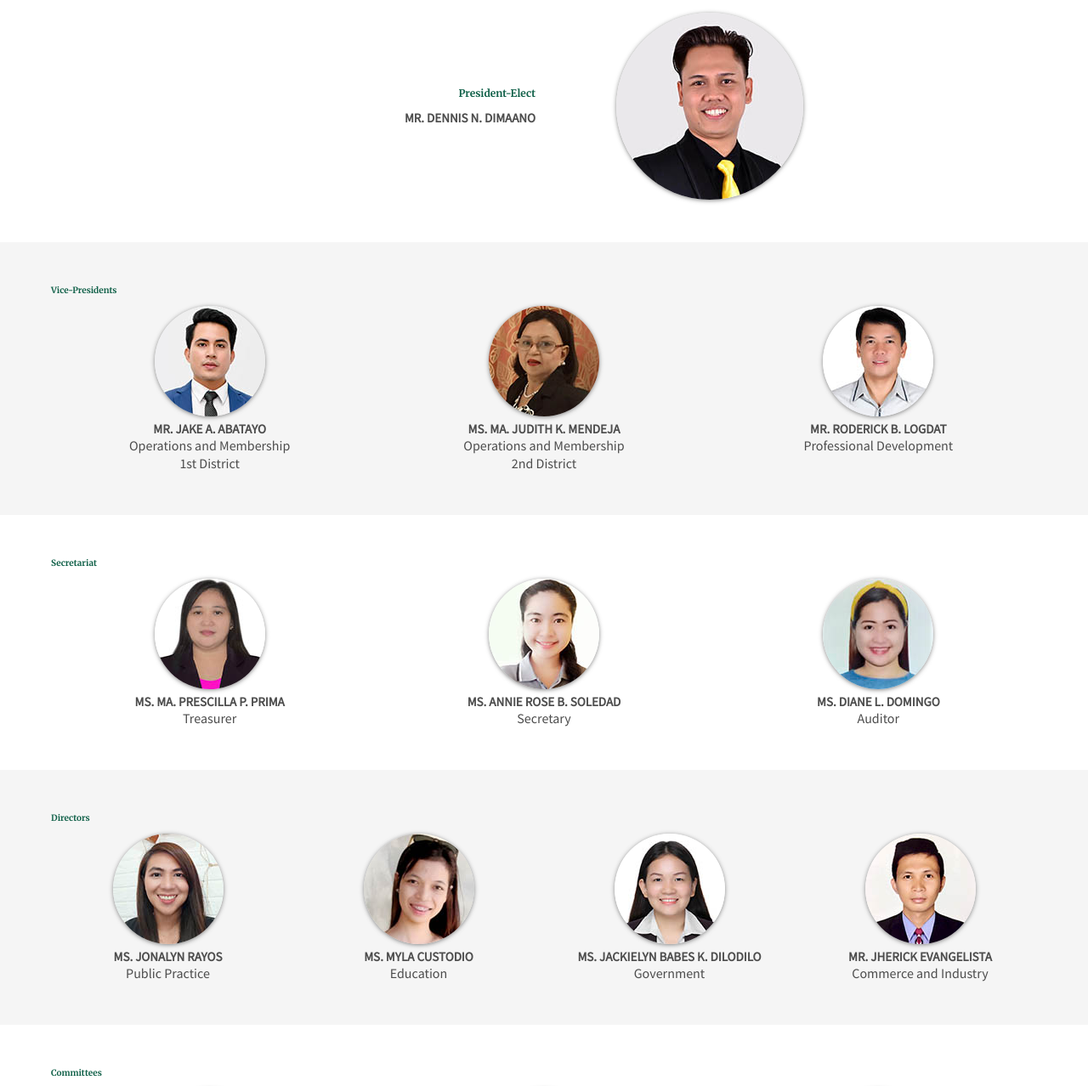
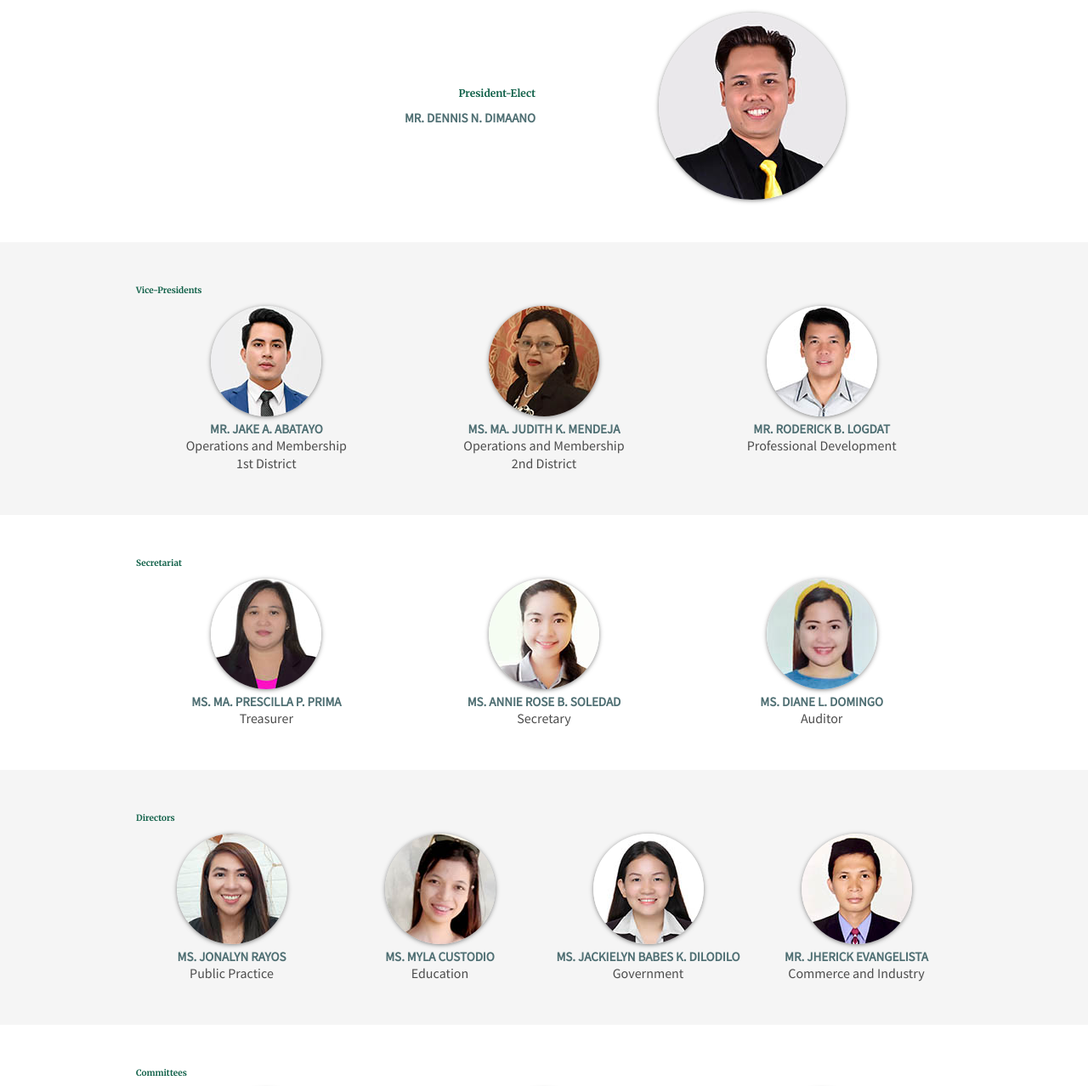
Before and after one commit to picpaormin/site, a plain HTML site: page pages/about-us.html in a window 1280 px wide. Shown: the part 920-2198 px from the top of the page at 85% size. Drawn offline with Linux system fonts and the light colour scheme.

Commit message:
Fix(about-us): set grid max width

```diff
--- a/css/about-us.css
+++ b/css/about-us.css
@@ -23,6 +23,7 @@
 }
 
 .officer-name {
+    color: #4F6F73;
     font-size: 1.5rem;
     font-weight: bold;
 }
@@ -62,7 +63,7 @@
 @media screen and (min-width: 600px) {
 
     .grid-max-width {
-        max-width: 800px;
+        max-width: 1000px;
         margin: 0 auto;
     }
 
--- a/pages/about-us.html
+++ b/pages/about-us.html
@@ -78,7 +78,7 @@
     </section>
 
     <section class="block--secondary">
-        <div class="container block__container">
+        <div class="container block__container grid-max-width">
             <h5>Vice-Presidents</h5>
             <div class="grid-col-1x2 grid-col-1x3 center-x">
                 <div><img srcset="../images/officers/ops-&-membership-1.jpg 100w,
@@ -116,7 +116,7 @@
     </section>
 
     <section class="block--primary">
-        <div class="container block__container">
+        <div class="container block__container grid-max-width">
             <h5>Secretariat</h5>
             <div class="grid-col-1x2 grid-col-1x3 center-x">
                 <div><img srcset="../images/officers/treasurer.jpg 100w,
@@ -152,7 +152,7 @@
     </section>
 
     <section class="block--secondary">
-        <div class="container block__container">
+        <div class="container block__container grid-max-width">
             <h5>Directors</h5>
             <div class="grid-col-1x2 grid-col-1x4 center-x">
                 <div><img srcset="../images/officers/dir-public-practice.jpg 100w,
@@ -197,7 +197,7 @@
     </section>
 
     <section class="block--primary">
-        <div class="container block__container">
+        <div class="container block__container grid-max-width">
             <h5>Committees</h5>
             <div class="grid-col-1x2 grid-col-1x3 center-x">
                 <div><img srcset="../images/officers/prof-dev-committee.jpg 100w,
@@ -287,7 +287,7 @@
     </section>
 
     <section class="block--secondary">
-        <div class="container block__container">
+        <div class="container block__container grid-max-width">
             <h5>Advisers</h5>
             <div class="grid-col-1x2 grid-col-1x4 center-x">
                 <div><img srcset="../images/officers/ex-officio.jpg 100w,
```
